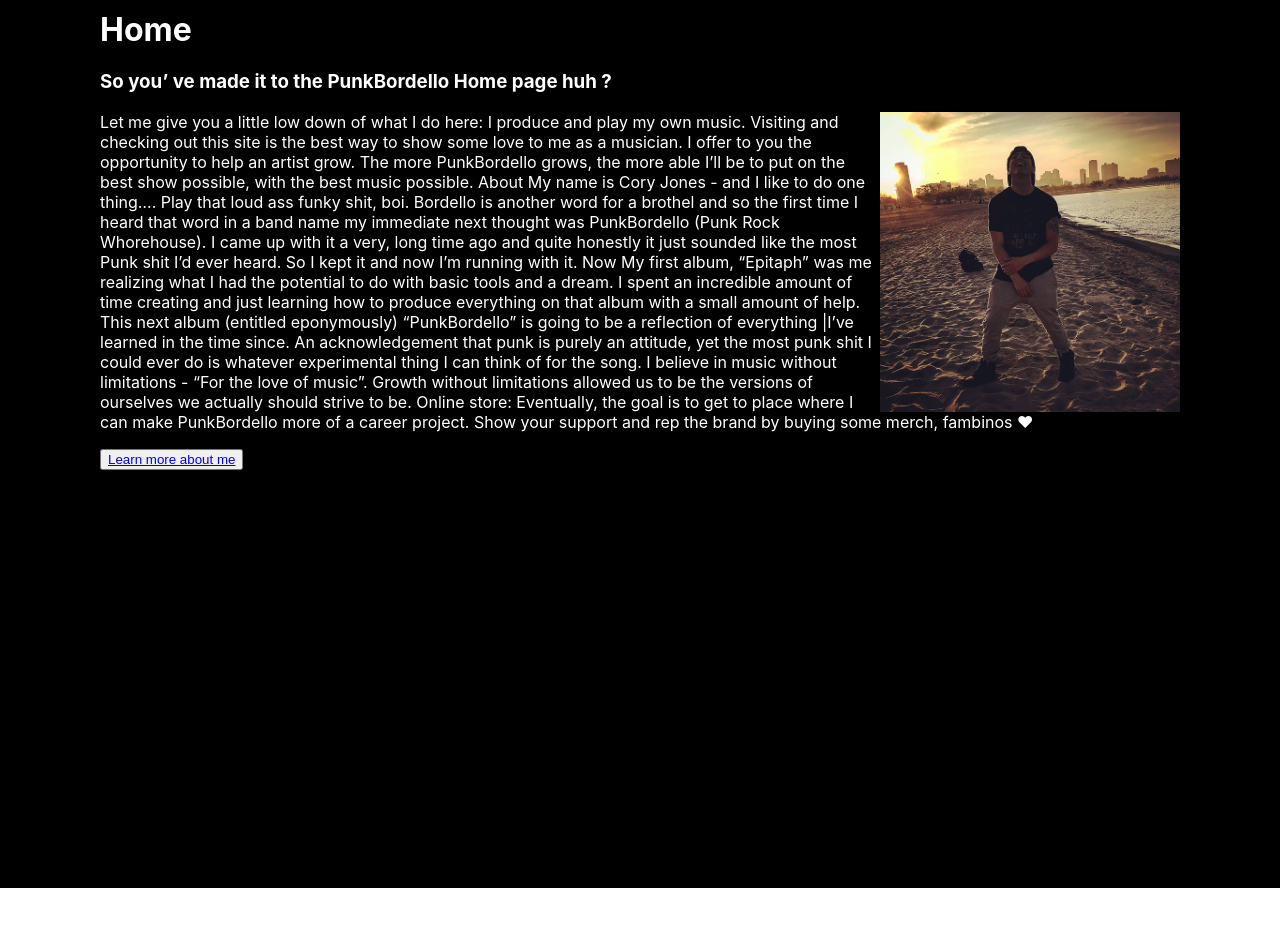
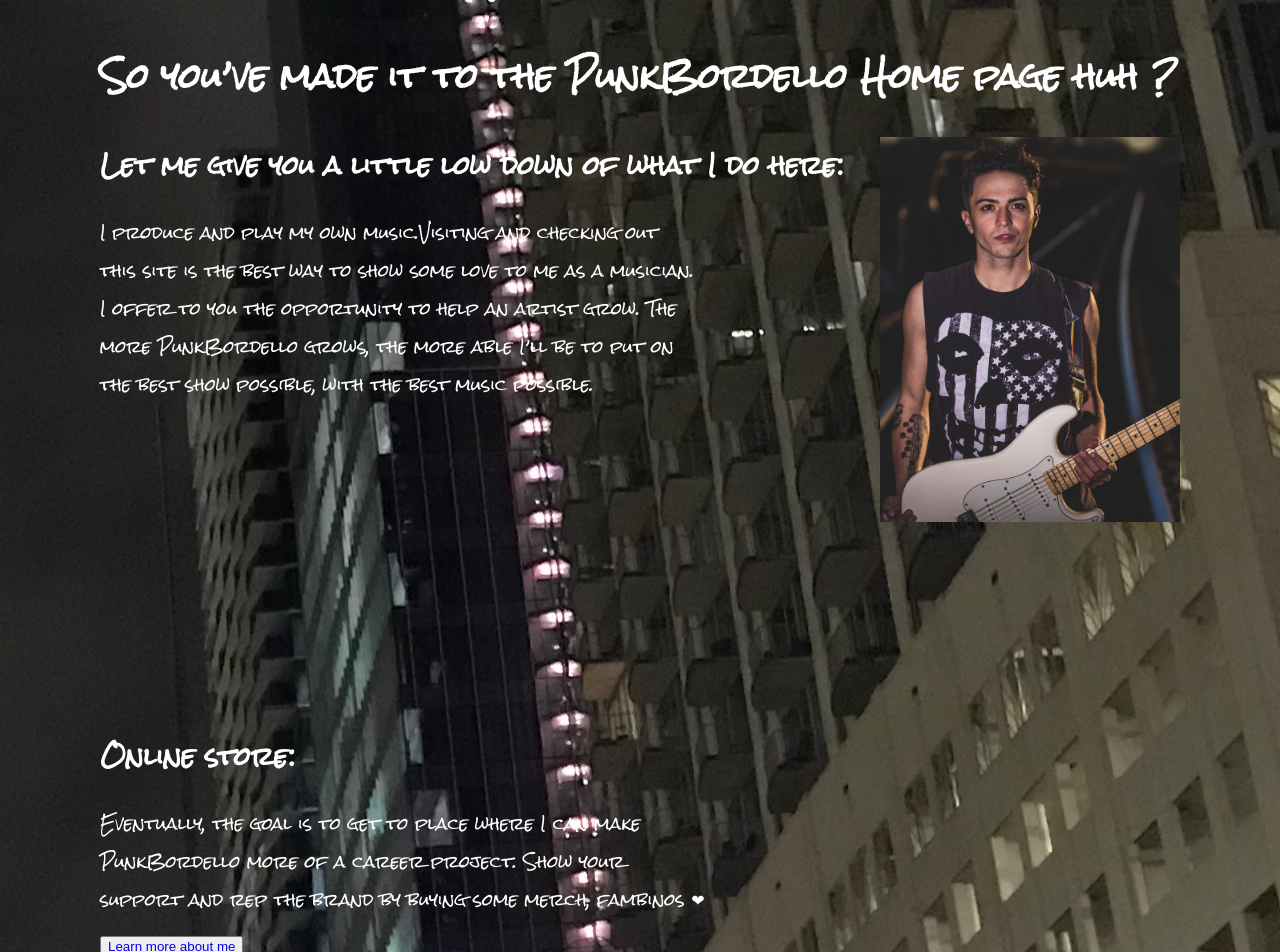
Before and after one commit to jameslock86/cory, a React (Create React App) app in the folder cory/cory/: page / in a window 1280 px wide. Shown: the part 380-1332 px from the top of the page. Before the commit the page ends 1268 px from the top, so only its background shows below. Built offline with nearby package versions, Linux system fonts and the light colour scheme.

Commit message:
changing content styles

```diff
--- a/cory/cory/src/App.css
+++ b/cory/cory/src/App.css
@@ -3,6 +3,7 @@
   font-family: 'Rock Salt', cursive;
 
 }
+
 .navLink{
   padding:30px;
   float:right;
--- a/cory/cory/src/App.js
+++ b/cory/cory/src/App.js
@@ -11,8 +11,8 @@
 class App extends Component {
   render() {
     return (
-      <HashRouter >
-       <div>
+      <HashRouter>
+       <div >
 
          <img id="logoBordello"src={LogoBordello} alt="logoImage"/>
          <img id="hero-image"src={CoryImage} alt="hero Image"/>
--- a/cory/cory/src/components/about.js
+++ b/cory/cory/src/components/about.js
@@ -4,9 +4,22 @@
   render() {
     return (
       <div className="section-body">
-        <h2>ABOUT </h2>
-
-        <p>Duis a turpis sed lacus dapibus elementum sed eu lectus.</p>
+         <h2>About</h2>
+        <p> My name is Cory Jones - and I like to do one thing…. Play that loud ass funky shit,
+            boi. Bordello is another word for a brothel and so the first time I heard that word
+            in a band name my immediate next thought was PunkBordello (Punk Rock Whorehouse). I
+            came up with it a very, long time ago and quite honestly it just sounded like the most
+            Punk shit I’d ever heard. So I kept it and now I’m running with it.
+	          Now My first album, “Epitaph” was me realizing what I had the potential to do with basic
+             tools and a dream. I spent an incredible amount of time creating and just learning how
+             to produce everything on that album with a small amount of help.
+	          This next album (entitled eponymously) “PunkBordello” is going to be a reflection of
+            everything |I’ve learned in the time since. An acknowledgement that punk is purely an
+            attitude, yet the most punk shit I could ever do is whatever experimental thing I can
+            think of for the song.
+	          I believe in music without limitations - “For the love of music”.
+            Growth without limitations allowed us to be the versions of ourselves we actually should strive to be.
+          </p>
       </div>
     );
   }
--- a/cory/cory/src/components/home.js
+++ b/cory/cory/src/components/home.js
@@ -1,6 +1,7 @@
 import React, { Component } from "react";
 import CoryImage from '../public/coryImage.jpg';
 import Yass from '../public/yass.jpg';
+import CoryGuitar from '../public/coryGuitar.jpg';
  import './index.css';
 class Home extends Component {
   render() {
@@ -8,39 +9,25 @@
       <div className="section-body">
 
         <div className="intro-section">
-        <h1>Home </h1>
+          <h1  id="punkBordello-home-title"> So you’ve made it to the PunkBordello Home page huh ?</h1>
+          <img id="image-1"src={CoryGuitar} alt="hero Image" align="right"/>
+          <h2 className="section-title">Let me give you a little low down of what I do here:</h2>
+          <p id = "punkBordello-home-text-body" > I produce and play my own music.Visiting and checking out this site is the best
+            way to show some love to me as a musician. I offer to you the opportunity to help an
+            artist grow. The more PunkBordello grows, the more able I’ll be to put on the best show
+            possible, with the best music possible.
+          </p>
+        </div>
+       <div className="OnlineStore-section">
+          <h2 className="section-title" id="onlineStore-title">Online store:</h2>
+          <p id="onlineStore-text-body"> Eventually, the goal is to get to place where I can make PunkBordello more of a career
+              project. Show your support and rep the brand by buying some merch, fambinos ❤
+          </p>
 
-          <h3> So you’ ve made it to the PunkBordello Home page huh ?</h3>
-        </div>
-
-        <img id="image-1"src={Yass} alt="hero Image" align="right"/>
-        <p>
-
-
-
-
-
-
-
-Let me give you a little low down of what I do here:
-
-I produce and play my own music. Visiting and checking out this site is the best way to show some love to me as a musician. I offer to you the opportunity to help an artist grow. The more PunkBordello grows, the more able I’ll be to put on the best show possible, with the best music possible.
-
-
-About
-
-My name is Cory Jones - and I like to do one thing…. Play that loud ass funky shit, boi. Bordello is another word for a brothel and so the first time I heard that word in a band name my immediate next thought was PunkBordello (Punk Rock Whorehouse). I came up with it a very, long time ago and quite honestly it just sounded like the most Punk shit I’d ever heard. So I kept it and now I’m running with it.
-	Now My first album, “Epitaph” was me realizing what I had the potential to do with basic tools and a dream. I spent an incredible amount of time creating and just learning how to produce everything on that album with a small amount of help.
-	This next album (entitled eponymously) “PunkBordello” is going to be a reflection of everything |I’ve learned in the time since. An acknowledgement that punk is purely an attitude, yet the most punk shit I could ever do is whatever experimental thing I can think of for the song.
-	I believe in music without limitations - “For the love of music”.
-Growth without limitations allowed us to be the versions of ourselves we actually should strive to be.
-
-Online store:
-Eventually, the goal is to get to place where I can make PunkBordello more of a career project. Show your support and rep the brand by buying some merch, fambinos ❤
-      </p>
       <button>
         <a  id="learn_more"href="#" >Learn more about me</a>
       </button>
+      </div>
       </div>
     );
   }
--- a/cory/cory/src/components/index.css
+++ b/cory/cory/src/components/index.css
@@ -1,17 +1,45 @@
 .section-body{
     background-color: black;
     color:white;
-    height:100vh;
+    height:100%;
     margin-top:-20px;
     padding:100px;
+    background-image: url('../public/austinCity.jpg');
+    background-repeat: no-repeat;
+    height:auto;
+    background-attachment: fixed;
+    background-position: center;
+
+
 }
-
+.section-title{
+    font-family: 'Rock Salt',cursive;
+}
 #logoBordello{
     position:absolute;
     top:30px;
 }
 #image-1{
     width:300px;
-    height:300px;
+    height:auto;
 
 }
+#punkBordello-home-title{
+    margin-top:50px;
+    font-family: 'Rock Salt', cursive;
+}
+#punkBordello-home-title:hover {
+color:#90ee90;
+}
+
+#punkBordello-home-text-body{
+    font-family: 'Rock Salt', cursive;
+    width:600px;
+}
+.OnlineStore-section{
+    margin-top:30%;
+}
+#onlineStore-text-body{
+    width:610px;
+    font-family: 'Rock Salt', cursive;
+}
```
Also changed, not shown: cory/cory/src/public/austinCity.jpg (added), cory/cory/src/public/coryGuitar.jpg (added).
